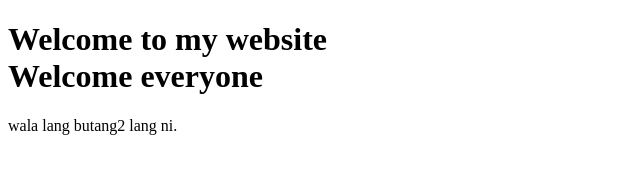
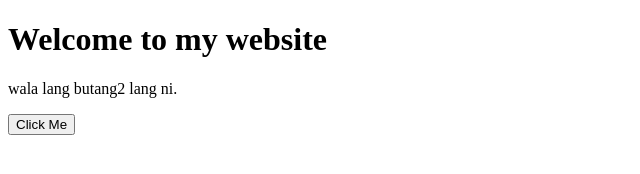
Before and after one commit to MykzAbedz/my-first-website, a plain HTML site: page index.html in a window 1280 px wide. Shown: the whole page, without its empty margins (0-640 px from the left). Drawn offline with Linux system fonts and the light colour scheme.

Commit message:
Added Click Me

```diff
--- a/index.html
+++ b/index.html
@@ -7,8 +7,8 @@
 </head>
 <body>
     <h1>Welcome to my website<br />
-        Welcome everyone
-    </h1>
+          </h1>
     <p>wala lang butang2 lang ni.</p>
+    <button>Click Me</button>
 </body>
 </html>
```
